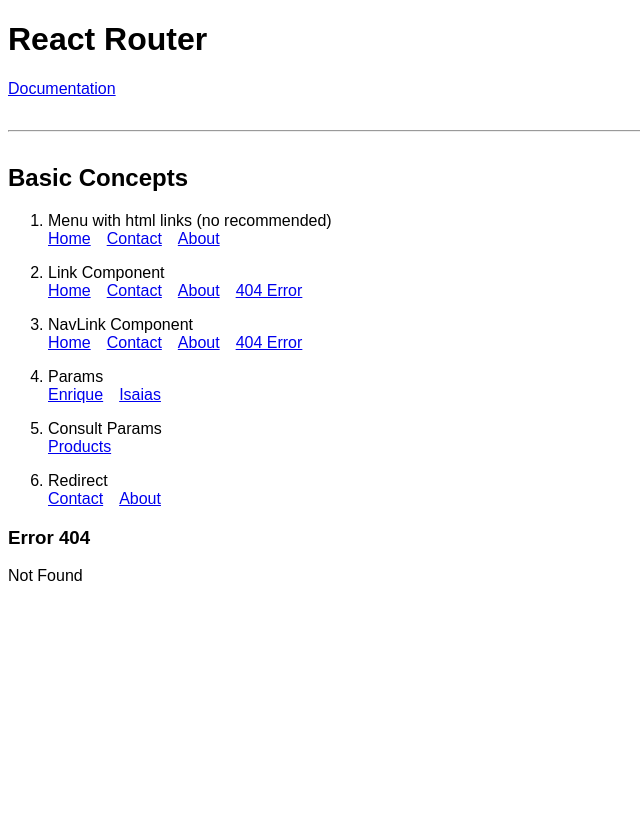
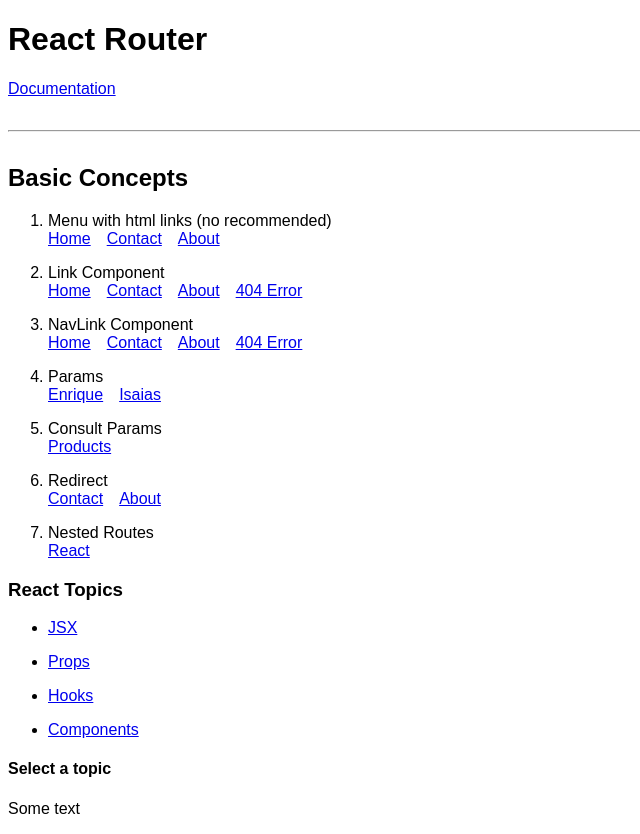
Before and after one commit to 2018030429/react-course-jm, a React (Create React App) app in the folder router-dom/: page /react in a window 1280 px wide. Shown: the whole page, without its empty margins (0-640 px from the left). Before the commit the page ends 800 px from the top, so only its background shows below. Built offline with nearby package versions, Linux system fonts and the light colour scheme.

Commit message:
React Routes - Nested Routes

```diff
--- a/router-dom/src/components/BasicConcepts.js
+++ b/router-dom/src/components/BasicConcepts.js
@@ -5,6 +5,7 @@
 import Error404 from '../pages/Error404'
 import Home from '../pages/Home'
 import Products from '../pages/Products'
+import ReactTopics from '../pages/ReactTopics'
 import User from '../pages/User'
 import ConceptMenu from './ConceptMenu'
 
@@ -22,6 +23,7 @@
           <Route exact path="/products" component={Products} />
           <Route exact path="/contacto" children={<Redirect to="/contact" />} />
           <Route exact path="/acerca" children={<Redirect to="/about" />} />
+          <Route path="/react" component={ReactTopics} />
           <Route path="*" component={Error404} />
         </Switch>
       </Router>
--- a/router-dom/src/components/ConceptMenu.js
+++ b/router-dom/src/components/ConceptMenu.js
@@ -45,6 +45,11 @@
           <Link to="/contacto">Contact</Link>
           <Link to="/acerca">About</Link>
         </li>
+        <li>
+          <span> Nested Routes </span>
+          <br/>
+          <Link to="/react">React</Link>
+        </li>
       </ol>
     </nav>
   )
--- /dev/null
+++ b/router-dom/src/pages/ReactTopics.js
@@ -0,0 +1,45 @@
+import { Link, Route, Switch, useParams, useRouteMatch } from "react-router-dom";
+
+const Topic = () => {
+  const { topic } = useParams();
+  return (
+    <div>
+      <h4> { topic } </h4>
+      <p> Some example text </p>
+    </div>
+  )
+}
+
+
+const ReactTopics = () => {
+  let { path, url } = useRouteMatch();
+
+  return (
+    <div>
+      <h3> React Topics </h3>
+      <ul>
+        <li>
+          <Link to={`${url}/jsx`} >JSX</Link>
+        </li>
+        <li>
+          <Link to={`${url}/props`} >Props</Link>
+        </li>
+        <li>
+          <Link to={`${url}/hooks`} >Hooks</Link>
+        </li>
+        <li>
+          <Link to={`${url}/components`} >Components</Link>
+        </li>
+      </ul>
+      <Switch>
+        <Route exact path={path} >
+          <h4> Select a topic </h4>
+          <p> Some text </p>
+        </Route>
+        <Route path={`${path}/:topic`} component={Topic} />
+      </Switch>
+    </div>
+  )
+}
+
+export default ReactTopics
```
